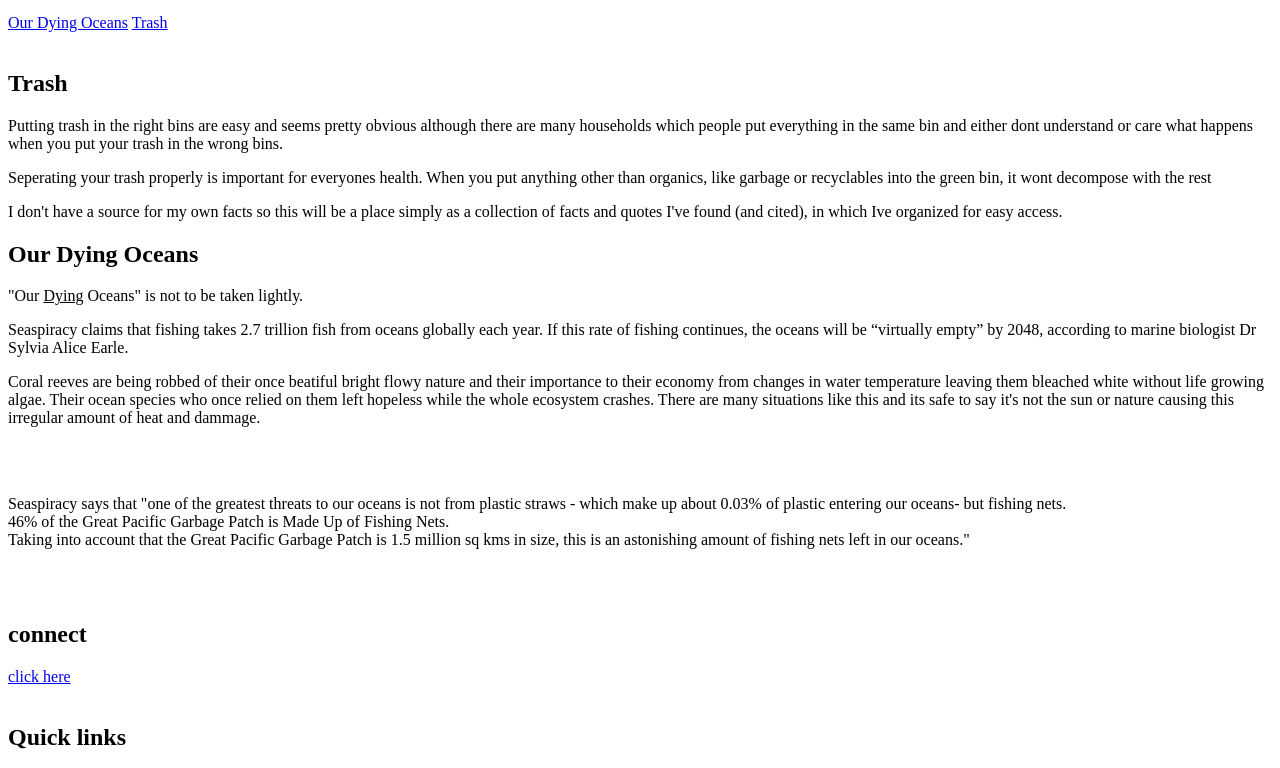
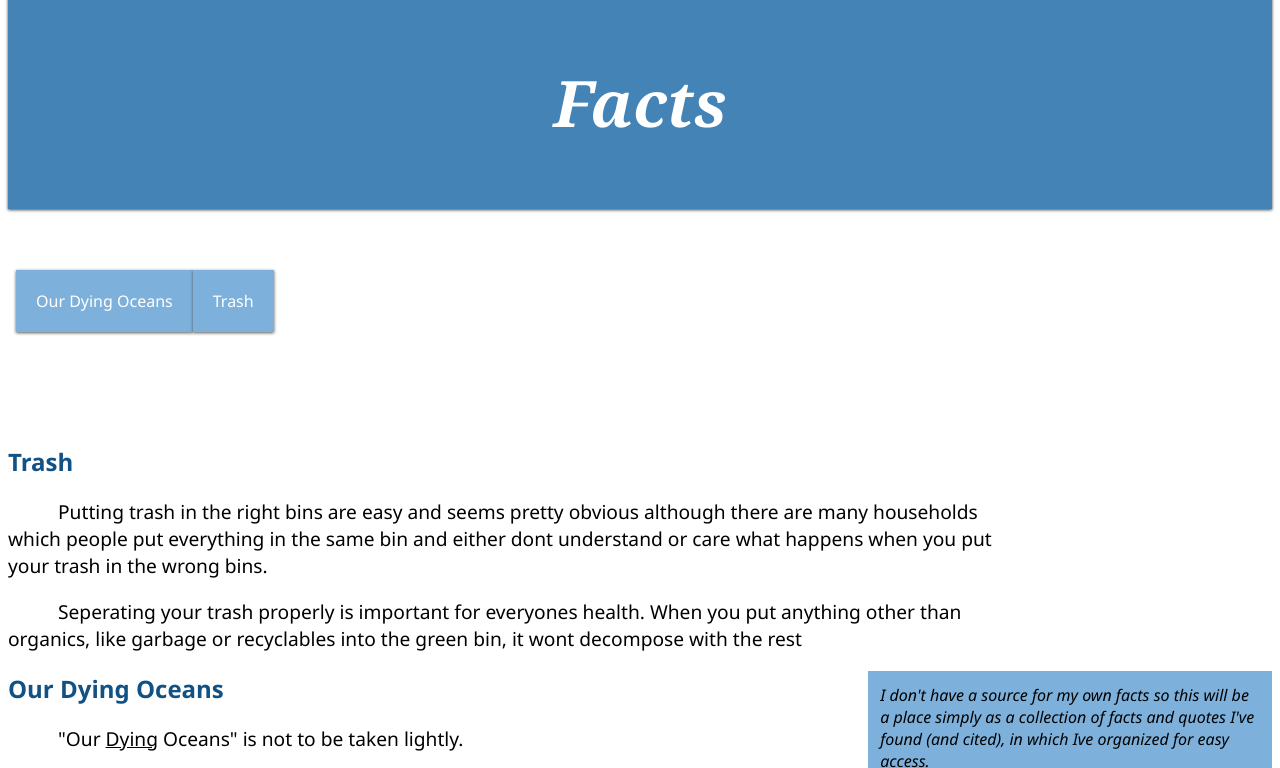
Before and after one commit to W046871822/CoreInfo4OurEarth, a plain HTML site: page facts.html in a window 1280 px wide. Shown: the part 79-847 px from the top of the page. Drawn offline with Linux system fonts and the light colour scheme.

Commit message:
Update facts.html

```diff
--- a/facts.html
+++ b/facts.html
@@ -2,7 +2,7 @@
 <html lang="en">
     <head>
         <meta name="viewport" content="width=device-width,initial-scale=1"/>
-        <link rel="stylesheet" href="css/finalProjectCSS.css">
+        <link rel="stylesheet" href="Stylesheet/CI4OE.css">
         <title>H4C Facts
         </title>
     </head>
```
